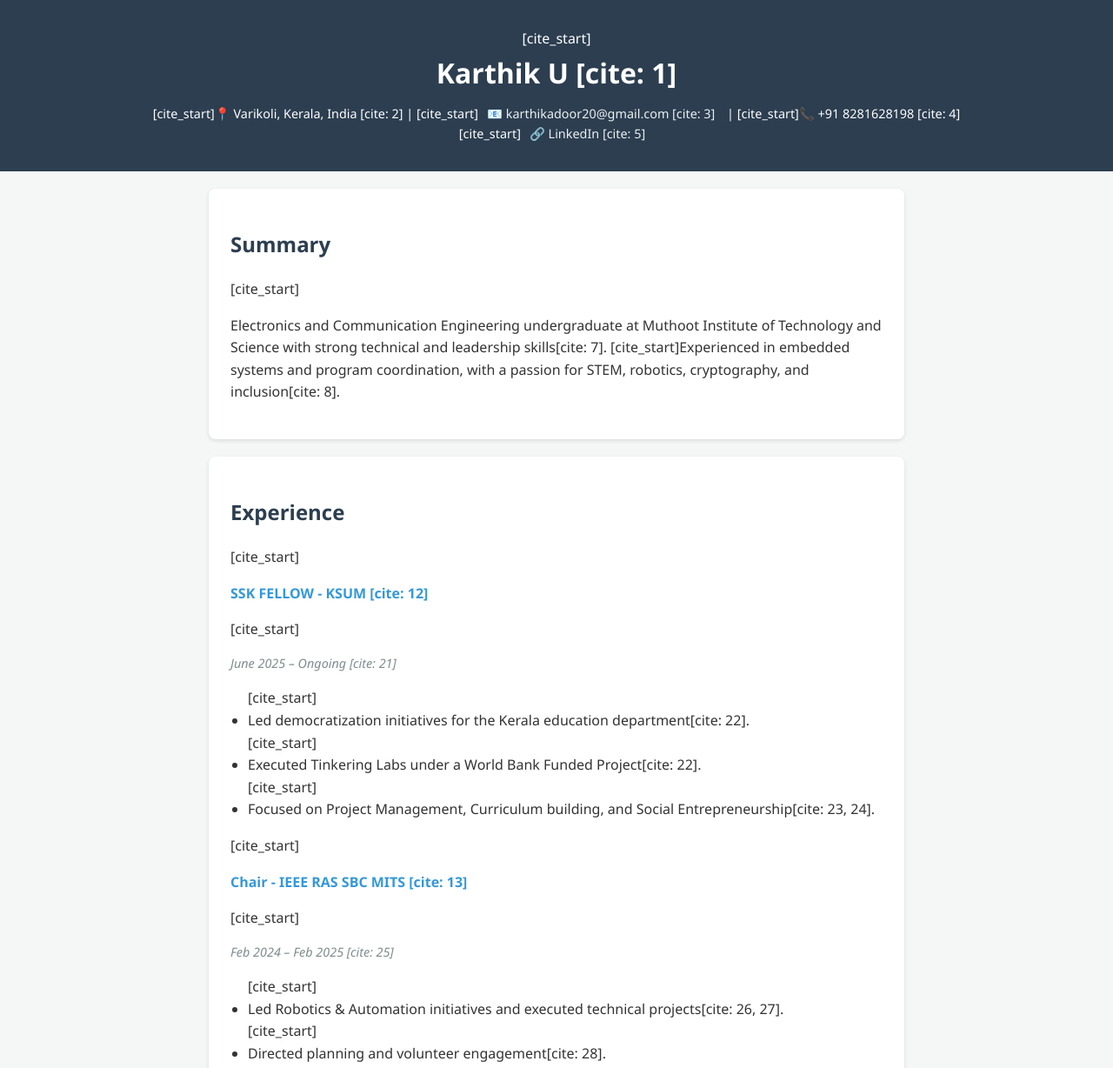
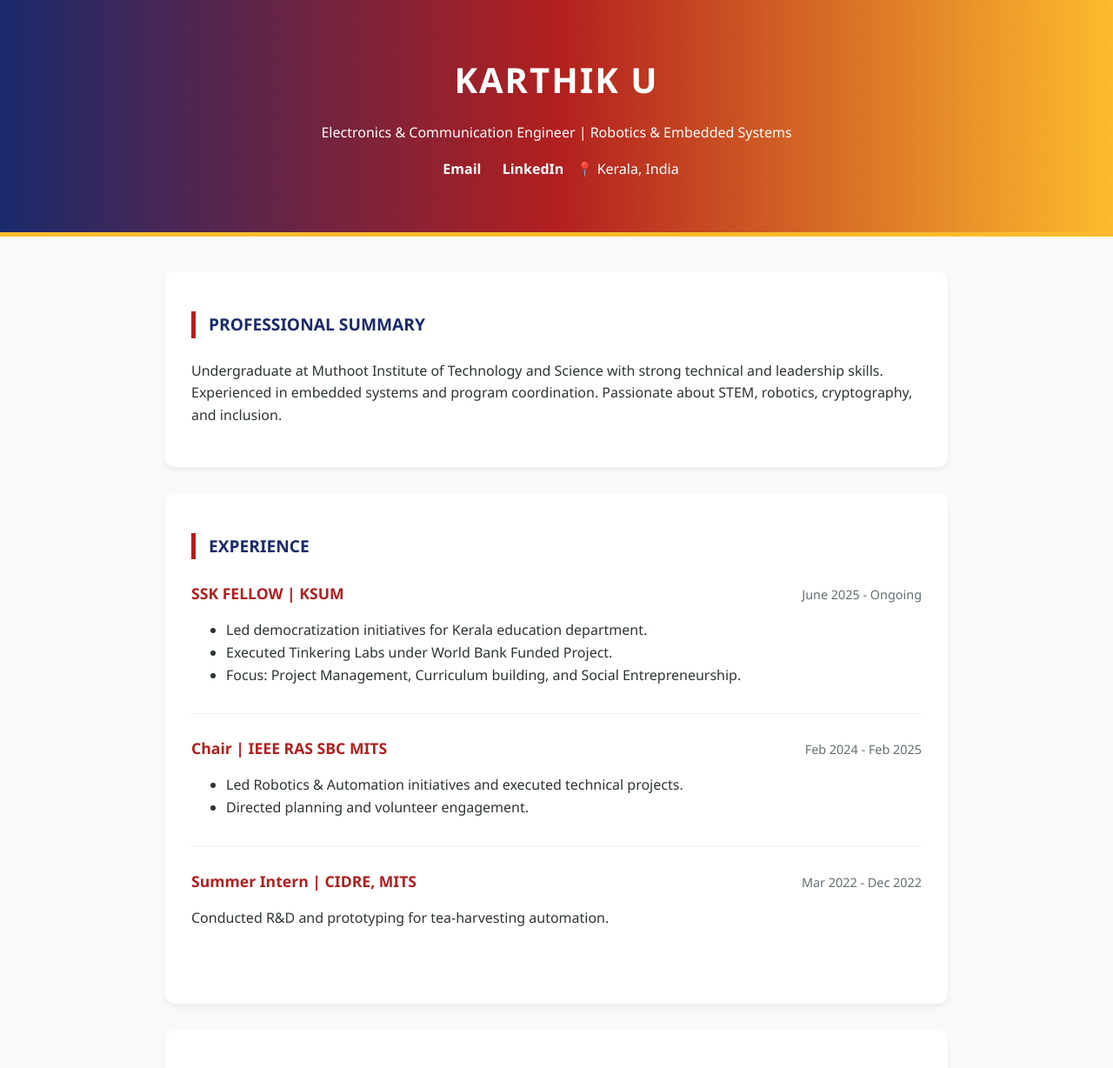
Before and after one commit to kafteru/intro-to-github, a plain HTML site: page index.html in a window 1280 px wide. Shown: the top 1228 px of the page at 87% size. Drawn offline with Linux system fonts and the light colour scheme.

Commit message:
Update index.html

```diff
--- a/index.html
+++ b/index.html
@@ -6,97 +6,228 @@
     <title>Karthik U | Portfolio</title>
     <style>
         :root {
-            --primary: #2c3e50;
-            --accent: #3498db;
-            --text: #333;
-            --bg: #f4f7f6;
+            --primary: #1a2a6c;
+            --secondary: #b21f1f;
+            --accent: #fdbb2d;
+            --text: #2d3436;
+            --bg: #ffffff;
         }
-        body { font-family: 'Segoe UI', Tahoma, Geneva, Verdana, sans-serif; line-height: 1.6; color: var(--text); background: var(--bg); margin: 0; padding: 0; }
-        header { background: var(--primary); color: white; padding: 2rem 0; text-align: center; }
-        .container { max-width: 800px; margin: auto; padding: 20px; }
-        section { background: white; margin-bottom: 20px; padding: 25px; border-radius: 8px; box-shadow: 0 2px 5px rgba(0,0,0,0.1); }
-        h1, h2, h3 { color: var(--primary); }
-        header h1 { color: white; margin: 0; }
-        .contact-info { margin-top: 10px; font-size: 0.9rem; }
-        .contact-info a { color: #ecf0f1; text-decoration: none; margin: 0 10px; }
-        .job-title { font-weight: bold; color: var(--accent); }
-        .date { font-style: italic; color: #7f8c8d; font-size: 0.9rem; }
-        ul { padding-left: 20px; }
-        .project-tag { display: inline-block; background: #e1e8ed; padding: 2px 8px; border-radius: 4px; font-size: 0.8rem; margin-right: 5px; }
+
+        body {
+            font-family: 'Segoe UI', Roboto, Helvetica, Arial, sans-serif;
+            line-height: 1.6;
+            color: var(--text);
+            background-color: #f9f9f9;
+            margin: 0;
+            padding: 0;
+        }
+
+        .container {
+            max-width: 900px;
+            margin: 0 auto;
+            padding: 40px 20px;
+        }
+
+        header {
+            background: linear-gradient(to right, #1a2a6c, #b21f1f, #fdbb2d);
+            color: white;
+            padding: 60px 20px;
+            text-align: center;
+            border-bottom: 5px solid var(--accent);
+        }
+
+        header h1 {
+            margin: 0;
+            font-size: 2.5rem;
+            letter-spacing: 2px;
+        }
+
+        .contact-links {
+            margin-top: 15px;
+        }
+
+        .contact-links a {
+            color: white;
+            text-decoration: none;
+            margin: 0 10px;
+            font-weight: bold;
+            border-bottom: 1px transparent solid;
+        }
+
+        .contact-links a:hover {
+            border-bottom: 1px white solid;
+        }
+
+        section {
+            background: white;
+            padding: 30px;
+            margin-bottom: 30px;
+            border-radius: 12px;
+            box-shadow: 0 4px 6px rgba(0,0,0,0.05);
+        }
+
+        h2 {
+            color: var(--primary);
+            border-left: 5px solid var(--secondary);
+            padding-left: 15px;
+            text-transform: uppercase;
+            font-size: 1.2rem;
+            margin-bottom: 25px;
+        }
+
+        .exp-item {
+            margin-bottom: 25px;
+            padding-bottom: 15px;
+            border-bottom: 1px solid #eee;
+        }
+
+        .exp-item:last-child { border-bottom: none; }
+
+        .job-header {
+            display: flex;
+            justify-content: space-between;
+            align-items: baseline;
+            flex-wrap: wrap;
+        }
+
+        .job-title {
+            font-weight: bold;
+            font-size: 1.1rem;
+            color: var(--secondary);
+        }
+
+        .date {
+            color: #636e72;
+            font-size: 0.9rem;
+        }
+
+        .project-grid {
+            display: grid;
+            grid-template-columns: repeat(auto-fit, minmax(300px, 1fr));
+            gap: 20px;
+        }
+
+        .project-card {
+            background: #fdfdfd;
+            border: 1px solid #eee;
+            padding: 20px;
+            border-radius: 8px;
+            transition: transform 0.2s;
+        }
+
+        .project-card:hover {
+            transform: translateY(-5px);
+            border-color: var(--accent);
+        }
+
+        .tag {
+            display: inline-block;
+            background: #eee;
+            padding: 3px 10px;
+            border-radius: 15px;
+            font-size: 0.75rem;
+            margin-top: 10px;
+            color: #555;
+        }
+
+        footer {
+            text-align: center;
+            padding: 40px;
+            color: #95a5a6;
+            font-size: 0.8rem;
+        }
     </style>
 </head>
 <body>
 
 <header>
-    [cite_start]<h1>Karthik U [cite: 1]</h1>
-    <div class="contact-info">
-        [cite_start]<span>📍 Varikoli, Kerala, India [cite: 2]</span> |
-        [cite_start]<a href="mailto:karthikadoor20@gmail.com">📧 karthikadoor20@gmail.com [cite: 3]</a> |
-        [cite_start]<span>📞 +91 8281628198 [cite: 4]</span>
-        <br>
-        [cite_start]<a href="https://linkedin.com/in/karthik-u-aa24441a2">🔗 LinkedIn [cite: 5]</a>
+    <h1>KARTHIK U</h1>
+    <p>Electronics & Communication Engineer | Robotics & Embedded Systems</p>
+    <div class="contact-links">
+        <a href="mailto:karthikadoor20@gmail.com">Email</a>
+        <a href="https://linkedin.com/in/karthik-u-aa24441a2">LinkedIn</a>
+        <span>📍 Kerala, India</span>
     </div>
 </header>
 
 <div class="container">
-    <section>
-        <h2>Summary</h2>
-        [cite_start]<p>Electronics and Communication Engineering undergraduate at Muthoot Institute of Technology and Science with strong technical and leadership skills[cite: 7]. [cite_start]Experienced in embedded systems and program coordination, with a passion for STEM, robotics, cryptography, and inclusion[cite: 8].</p>
+    <section id="summary">
+        <h2>Professional Summary</h2>
+        <p>Undergraduate at Muthoot Institute of Technology and Science with strong technical and leadership skills. Experienced in embedded systems and program coordination. Passionate about STEM, robotics, cryptography, and inclusion.</p>
     </section>
 
-    <section>
+    <section id="experience">
         <h2>Experience</h2>
 
-        <div>
-            [cite_start]<p class="job-title">SSK FELLOW - KSUM [cite: 12]</p>
-            [cite_start]<p class="date">June 2025 – Ongoing [cite: 21]</p>
+        <div class="exp-item">
+            <div class="job-header">
+                <span class="job-title">SSK FELLOW | KSUM</span>
+                <span class="date">June 2025 - Ongoing</span>
+            </div>
             <ul>
-                [cite_start]<li>Led democratization initiatives for the Kerala education department[cite: 22].</li>
-                [cite_start]<li>Executed Tinkering Labs under a World Bank Funded Project[cite: 22].</li>
-                [cite_start]<li>Focused on Project Management, Curriculum building, and Social Entrepreneurship[cite: 23, 24].</li>
+                <li>Led democratization initiatives for Kerala education department.</li>
+                <li>Executed Tinkering Labs under World Bank Funded Project.</li>
+                <li>Focus: Project Management, Curriculum building, and Social Entrepreneurship.</li>
             </ul>
         </div>
 
-        <div>
-            [cite_start]<p class="job-title">Chair - IEEE RAS SBC MITS [cite: 13]</p>
-            [cite_start]<p class="date">Feb 2024 – Feb 2025 [cite: 25]</p>
+        <div class="exp-item">
+            <div class="job-header">
+                <span class="job-title">Chair | IEEE RAS SBC MITS</span>
+                <span class="date">Feb 2024 - Feb 2025</span>
+            </div>
             <ul>
-                [cite_start]<li>Led Robotics & Automation initiatives and executed technical projects[cite: 26, 27].</li>
-                [cite_start]<li>Directed planning and volunteer engagement[cite: 28].</li>
+                <li>Led Robotics & Automation initiatives and executed technical projects.</li>
+                <li>Directed planning and volunteer engagement.</li>
             </ul>
         </div>
 
-        <div>
-            [cite_start]<p class="job-title">Summer Intern - CIDRE, MITS [cite: 19]</p>
-            [cite_start]<p class="date">March 2022 – Dec 2022 [cite: 35]</p>
-            <ul>
-                [cite_start]<li>R&D and prototyping for tea-harvesting automation[cite: 36].</li>
-            </ul>
+        <div class="exp-item">
+            <div class="job-header">
+                <span class="job-title">Summer Intern | CIDRE, MITS</span>
+                <span class="date">Mar 2022 - Dec 2022</span>
+            </div>
+            <p>Conducted R&D and prototyping for tea-harvesting automation.</p>
         </div>
     </section>
 
-    <section>
+    <section id="projects">
         <h2>Key Projects</h2>
-        [cite_start]<h3>Tea Harvester [cite: 39]</h3>
-        [cite_start]<p>Designed a mobile machine to automate tea harvesting on slopes, integrating mechanics and sensors for terrain adaptation[cite: 40, 41].</p>
-        <div>
-            [cite_start]<span class="project-tag">CAD</span><span class="project-tag">Gyroscopes</span><span class="project-tag">Sensors</span> [cite: 42]
+        <div class="project-grid">
+            <div class="project-card">
+                <h3>Tea Harvester</h3>
+                <p>Designed a mobile machine to automate tea harvesting on slopes. Integrated mechanics and sensors for terrain adaptation.</p>
+                <span class="tag">CAD</span> <span class="tag">Verilog</span> <span class="tag">Sensors</span>
+            </div>
+            <div class="project-card">
+                <h3>Cryptographic Algorithm (FPGA)</h3>
+                <p>Implemented AES encryption and key generation in Verilog on Zynq boards using Vivado.</p>
+                <span class="tag">FPGA</span> <span class="tag">Vivado</span> <span class="tag">Verilog</span>
+            </div>
+            <div class="project-card">
+                <h3>Underwater Drone</h3>
+                <p>Received a grant of $1000 USD from IEEE RAS TB for research and development.</p>
+                <span class="tag">Robotics</span> <span class="tag">Grant Funded</span>
+            </div>
+            <div class="project-card">
+                <h3>Accident Alert System</h3>
+                <p>Built GPS and sensor-based crash detection with alerting using Arduino and Blynk.</p>
+                <span class="tag">IoT</span> <span class="tag">Arduino</span>
+            </div>
         </div>
-
-        [cite_start]<h3>Underwater Drone [cite: 47]</h3>
-        [cite_start]<p>Received a grant of $1,000 Dollars from IEEE RAS TB for development[cite: 48].</p>
-
-        [cite_start]<h3>Cryptographic Algorithm on FPGA [cite: 44]</h3>
-        [cite_start]<p>Implemented AES encryption and key generation in Verilog on Zynq boards using Vivado[cite: 45].</p>
     </section>
 
-    <section>
+    <section id="education">
         <h2>Education</h2>
-        [cite_start]<p><strong>B.Tech in Electronics and Communication Engineering</strong> [cite: 10]<br>
-        [cite_start]Muthoot Institute of Technology and Science, Varikoli [cite: 10]</p>
-        [cite_start]<p><strong>Higher Secondary Education (Bio-science)</strong>: 97% (2019-2021) [cite: 10]</p>
+        <p><strong>B.Tech in Electronics and Communication Engineering</strong><br>
+        Muthoot Institute of Technology and Science</p>
+        <p><strong>Higher Secondary Education (Bio-science)</strong>: 97% (2019-2021)</p>
     </section>
 </div>
 
+<footer>
+    &copy; 2025 Karthik U. Designed as a professional portfolio.
+</footer>
+
 </body>
 </html>
```
